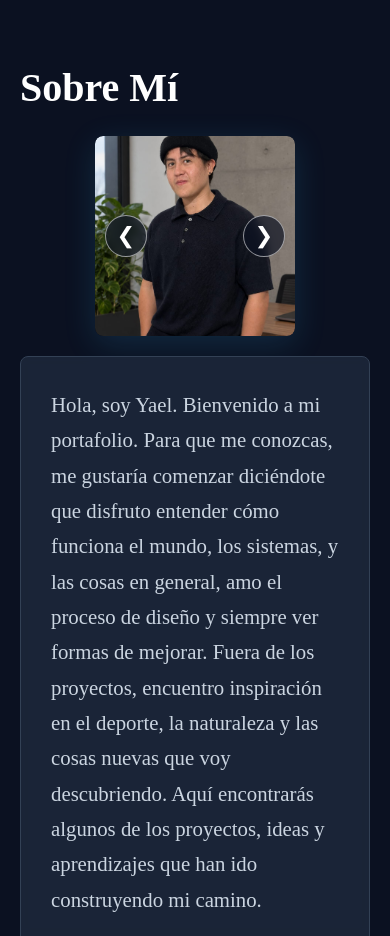
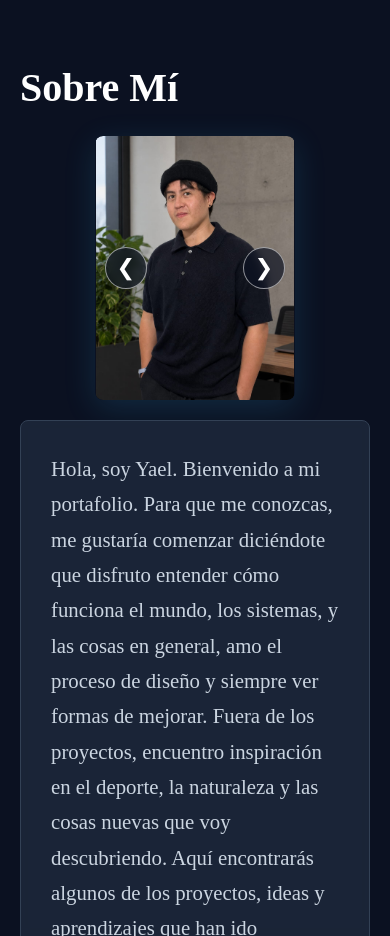
Before and after one commit to ycoyl/yaelcoylozano, a plain HTML site: page index.html in a window 390 px wide. Shown: the part 860-1796 px from the top of the page. Drawn offline with Linux system fonts and the light colour scheme.

Commit message:
Mostrar las fotos de perfil completas en un marco más alto

```diff
--- a/style.css
+++ b/style.css
@@ -213,8 +213,7 @@ p {
     box-shadow: 0 8px 32px rgba(56, 189, 248, 0.15);
     width: 100%;
     max-width: 250px;
-    height: auto;
-    aspect-ratio: 1 / 1;
+    height: 330px;
     align-self: start;
     display: flex;
     align-items: center;
@@ -224,7 +223,7 @@ p {
 .about-image img {
     width: 100%;
     height: 100%;
-    object-fit: cover;
+    object-fit: contain;
     border-radius: 8px;
     display: block;
 }
@@ -321,9 +320,10 @@ p {
     }
 
     .about-image {
+        width: 200px;
         max-width: 200px;
+        height: 264px;
         margin: 0 auto;
-        aspect-ratio: 1 / 1;
     }
 
     .about-image {
```
